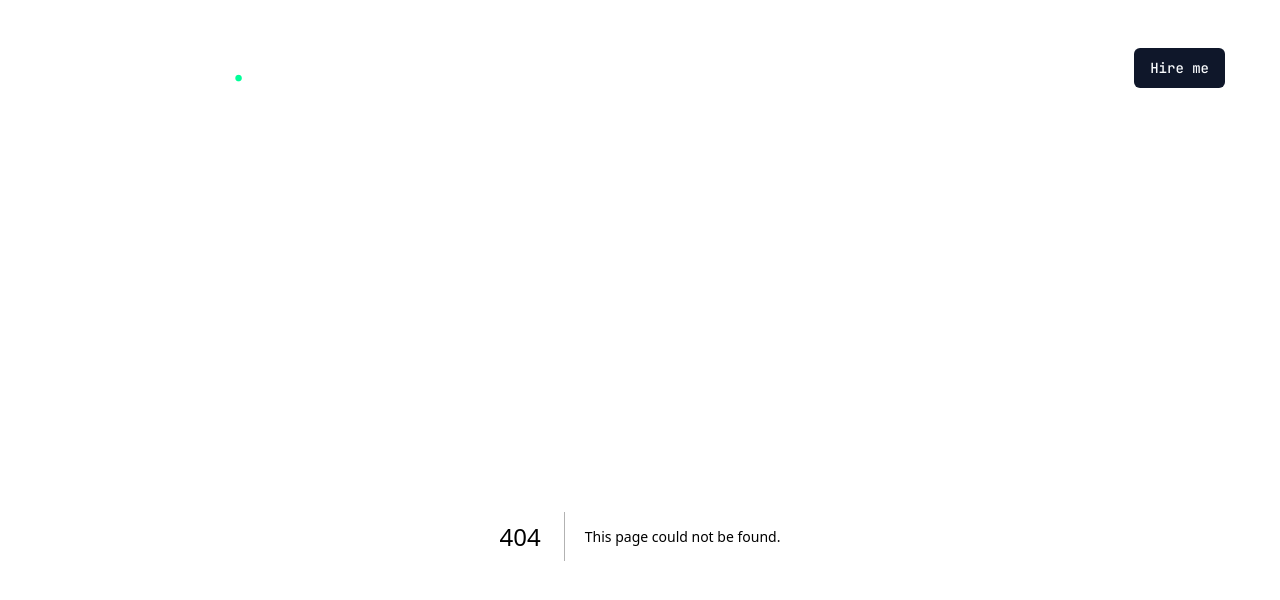
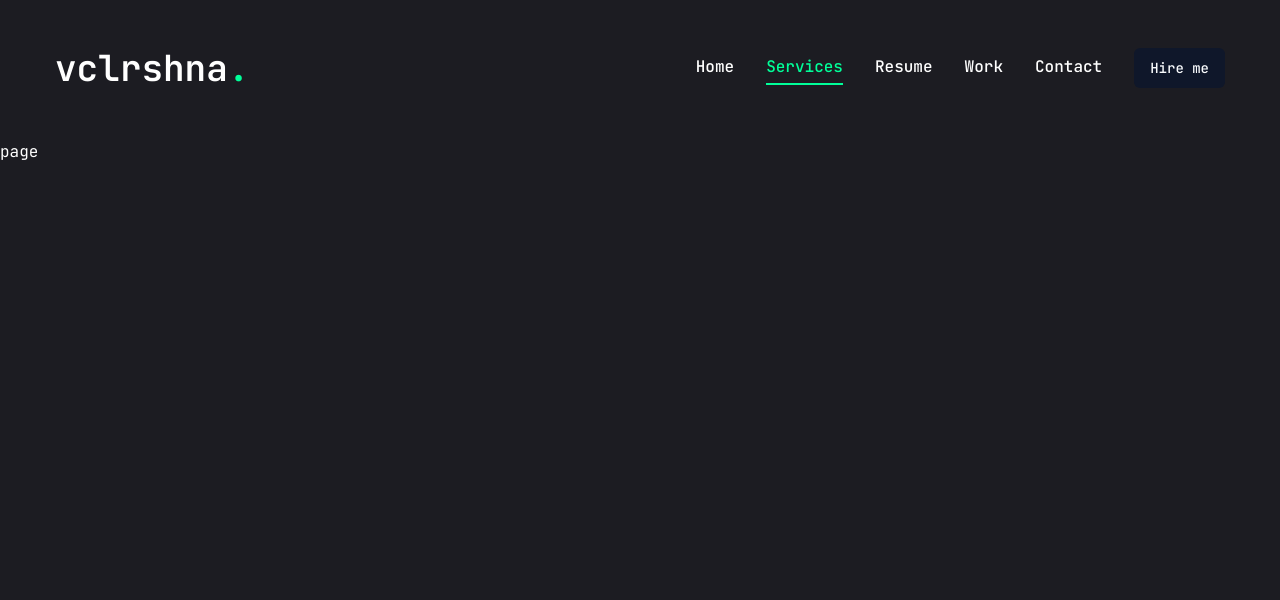
Before and after one commit to AisyahAuliaAngelinee/Portofolio, a Next.js app in the folder personal-website/: page /services in a window 1280 px wide. Before the commit this address had no page. Shown: the top 600 px of the page. Built offline with nearby package versions, Linux system fonts and the light colour scheme.

Commit message:
feat: navbar

```diff
--- /dev/null
+++ b/personal-website/src/app/services/page.tsx
@@ -0,0 +1,9 @@
+function page() {
+	return (
+		<>
+			<div>page</div>
+		</>
+	);
+}
+
+export default page;
--- a/personal-website/src/components/Navbar.tsx
+++ b/personal-website/src/components/Navbar.tsx
@@ -1,7 +1,56 @@
+"use client";
+
+import Link from "next/link";
+import { usePathname } from "next/navigation";
+
+const links = [
+	{
+		name: "home",
+		path: "/",
+	},
+	{
+		name: "services",
+		path: "/services",
+	},
+	{
+		name: "resume",
+		path: "/resume",
+	},
+	{
+		name: "work",
+		path: "/work",
+	},
+	{
+		name: "contact",
+		path: "/contact",
+	},
+];
+
+interface linksProp {
+	name: string;
+	path: string;
+}
+
 function Navbar() {
+	const pathname = usePathname();
+	// console.log("Pathname: ", pathname);
+
 	return (
 		<>
-			<nav style={{ userSelect: "none" }}>desktop navbar</nav>
+			<nav style={{ userSelect: "none" }} className="flex gap-8">
+				{links.map((item: linksProp, idx: number) => {
+					return (
+						<>
+							<Link
+								href={item.path}
+								key={idx}
+								className={`${item.path === pathname && "text-accent border-b-2 border-accent"} capitalize font-medium hover:text-accent transition-all`}>
+								{item.name}
+							</Link>
+						</>
+					);
+				})}
+			</nav>
 		</>
 	);
 }
```
